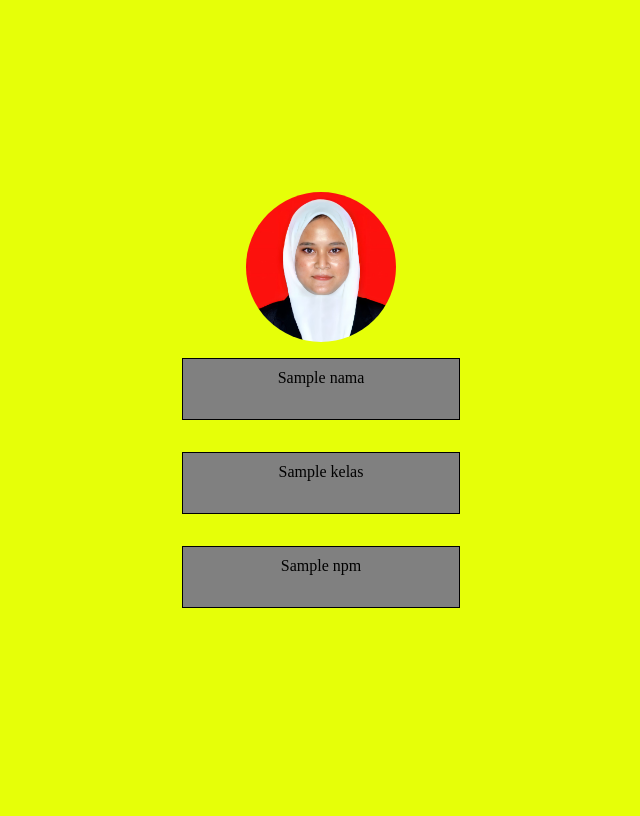
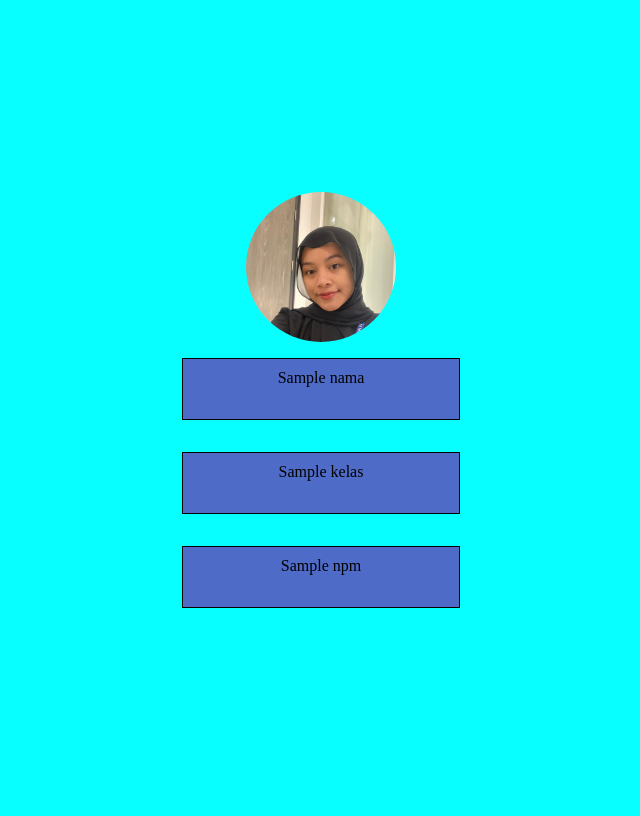
Before and after one commit to sinta23nurhalif/prak-web-lanjut-2117051015, a CodeIgniter 4 app: template app/Views/profile.php in a window 1280 px wide. Shown: the whole page, without its empty margins (319-959 px from the left). Run offline with PHP 8.4 and a stand-in for CodeIgniter, Linux system fonts and the light colour scheme; the template is opened without the code that fills it: most values are stand-ins (such as "Sample title", 1, 10 or a date in 2020); some libraries are stand-ins or nearby versions.

Commit message:
pesan commit

```diff
--- a/app/Config/Routes.php
+++ b/app/Config/Routes.php
@@ -7,5 +7,4 @@ use CodeIgniter\Router\RouteCollection;
  */
 $routes->get('/', 'Home::index');
 $routes->get('/profile', 'Home::profile');
-// $routes->get('/profile', [Home::class, 'profile']);
 $routes->get('/profile/(:any)/(:any)/(:any)', [Home::class, 'profile']);
--- a/app/Views/profile.php
+++ b/app/Views/profile.php
@@ -7,8 +7,6 @@
     <title>Document</title>
 </head>
 <body>
-<!-- <img src="foto_formal_sintaaa.jpeg" style="width:500px;height:400px; border-radius: 50%;"  -->
-
     <center>
     </center>
 
@@ -16,7 +14,7 @@
       <div class="container">
       <img src ="
     <?php
-        echo base_url('./img/foto_formal_sintaaa.jpeg') ;
+        echo base_url('./img/ijah.jpg') ;
     ?>">
       <div class="item" >
             <?= $nama?>
--- a/public/css/style.css
+++ b/public/css/style.css
@@ -4,7 +4,7 @@
 
 body{
 
-    background-color: #e6ff08;
+    background-color: #08ffff;
 
 }
 .container{
@@ -16,7 +16,7 @@ body{
     flex-direction: column;
 }
 .item{
-    background-color: gray;
+    background-color: rgb(79, 107, 200);
     margin: 2vh;
     padding: 10px;
     width :20vw;
```
Also changed, not shown: public/img/ijah.jpg (added).
